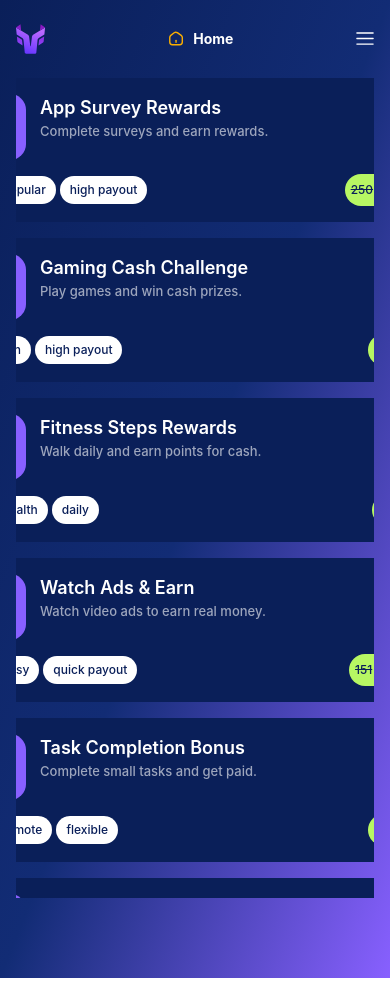
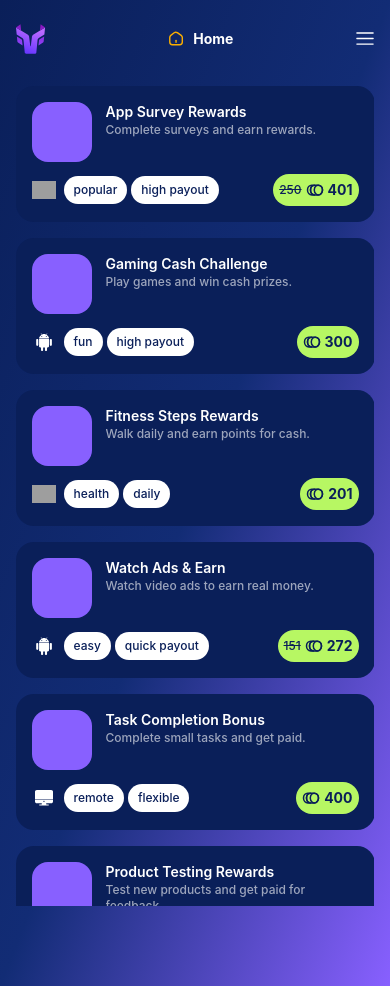
Before and after one commit to danayani/d-rox, a Next.js app: page / in a window 390 px wide. Built offline with nearby package versions, Linux system fonts and the light colour scheme; grey boxes are pictures that could not be loaded.

Commit message:
fix 'navigation-bar' web view gap, responsiveness 'game-card' (text width, img size, text size)

```diff
--- a/src/app/api/games/route.ts
+++ b/src/app/api/games/route.ts
@@ -1,5 +1,6 @@
 import {Game, OperatingSystem} from "@/app/types";
 import {NextRequest} from "next/server";
+
 
 //todo: create get request
 //first - return all V
--- a/src/app/components/games-cards.tsx
+++ b/src/app/components/games-cards.tsx
@@ -52,14 +52,14 @@ export default function GamesCards() {
 function Card(props: { game: Game }) {
     return <div className={"p-4 flex flex-col gap-3 rounded-[18px] bg-DarkBlue "}>
         <div className={"flex flex-row gap-3.5"}>
-            <div className={'size-[66px] bg-Purple rounded-2xl'}>
+            <div className={'size-[60px] sm:size-[66px]  bg-Purple rounded-2xl'}>
                 {/*todo: image.........*/}
             </div>
-            <div className={"flex flex-col w-[390px]"}>
-                <div className={'text-lg truncate font-semibold text-white '}>
+            <div className={"flex flex-col w-[253px] sm:w-[390px] "}>
+                <div className={'text-sm sm:text-lg truncate font-semibold text-white '}>
                     {props.game.title}
                 </div>
-                <div className={'h-[40px] text-[13px] font-medium line-clamp-2 text-white/60'}>
+                <div className={'h-[40px] text-xs sm:text-[13px] font-medium line-clamp-2 text-white/60'}>
                     {props.game.description}
                 </div>
             </div>
@@ -103,7 +103,7 @@ function Badges(props: { badgesNames: string[] }) {
         <div className={"flex flex-row gap-1"}>
             {props.badgesNames.map((name, index) => {
                 return <div key={index}
-                            className={"py-1.5 px-2.5 text-xs font-medium bg-white text-DarkBlue rounded-full"}>
+                            className={"py-1.5 px-2.5 text-xs font-medium bg-white text-DarkBlue rounded-full "}>
                     {name}
                 </div>
             })
--- a/src/app/components/navigation-bar.tsx
+++ b/src/app/components/navigation-bar.tsx
@@ -1,7 +1,7 @@
 export default function NavigationBar() {
     return (
         <div>
-            <div className={' sm:hidden flex flex-row justify-between items-center'}>
+            <div className={' sm:hidden flex flex-row justify-between items-center pb-2'}>
                 <img src={"/icons/logo.svg"} alt="logo" height={29.09} width={29.55}/>
 
                 <div className={'flex flex-row items-center gap-[9px]'}>
@@ -13,7 +13,7 @@ export default function NavigationBar() {
                 </div>
             </div>
 
-            <div className={'hidden sm:flex flex-col '}>
+            <div className={'hidden sm:flex flex-col gap-6'}>
                 <div className={' flex flex-row items-center gap-2'}>
                     <img src={"/icons/logo.svg"} alt="logo" height={34.14} width={34.58}/>
                     <img src={"/icons/logo-name.svg"} alt="logo" height={17} width={100}/>
--- a/tailwind.config.ts
+++ b/tailwind.config.ts
@@ -1,4 +1,5 @@
 import type { Config } from "tailwindcss";
+
 
 export default {
   content: [
```
Also changed, not shown: src/app/layout.tsx (+7 -6 lines).
